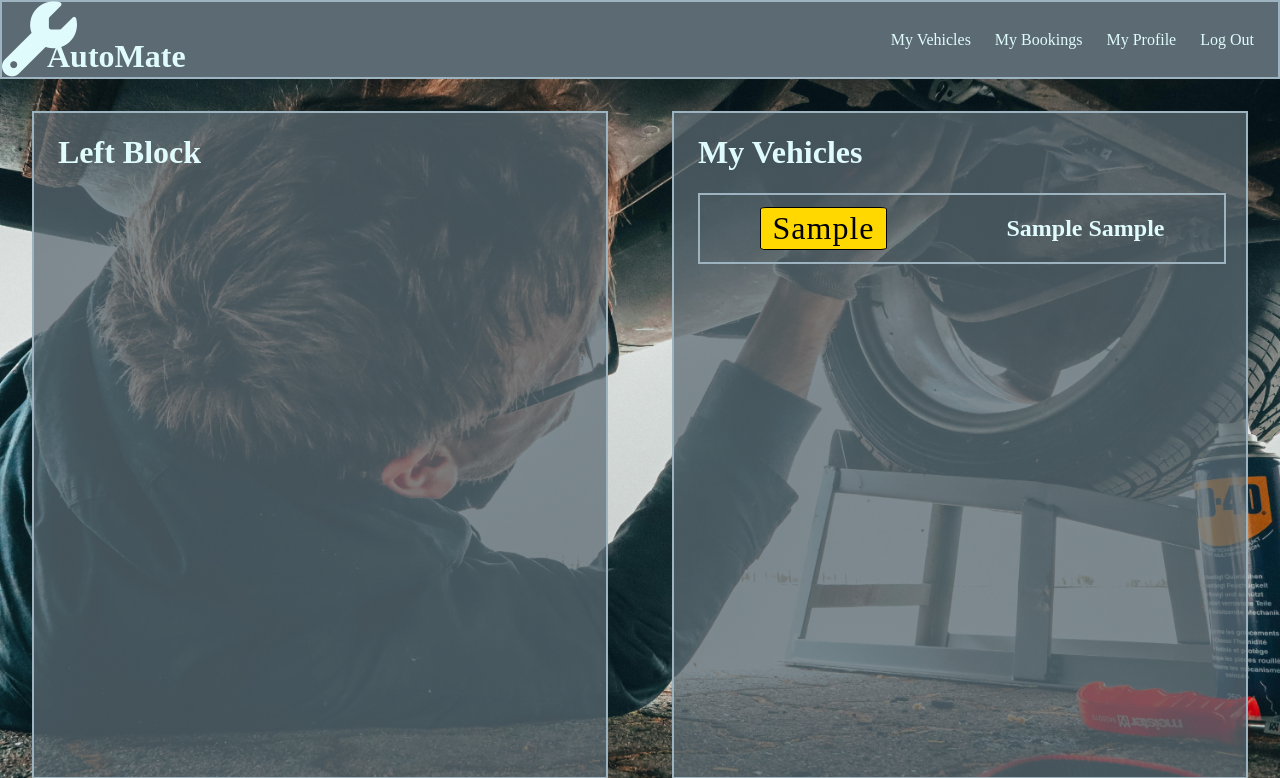
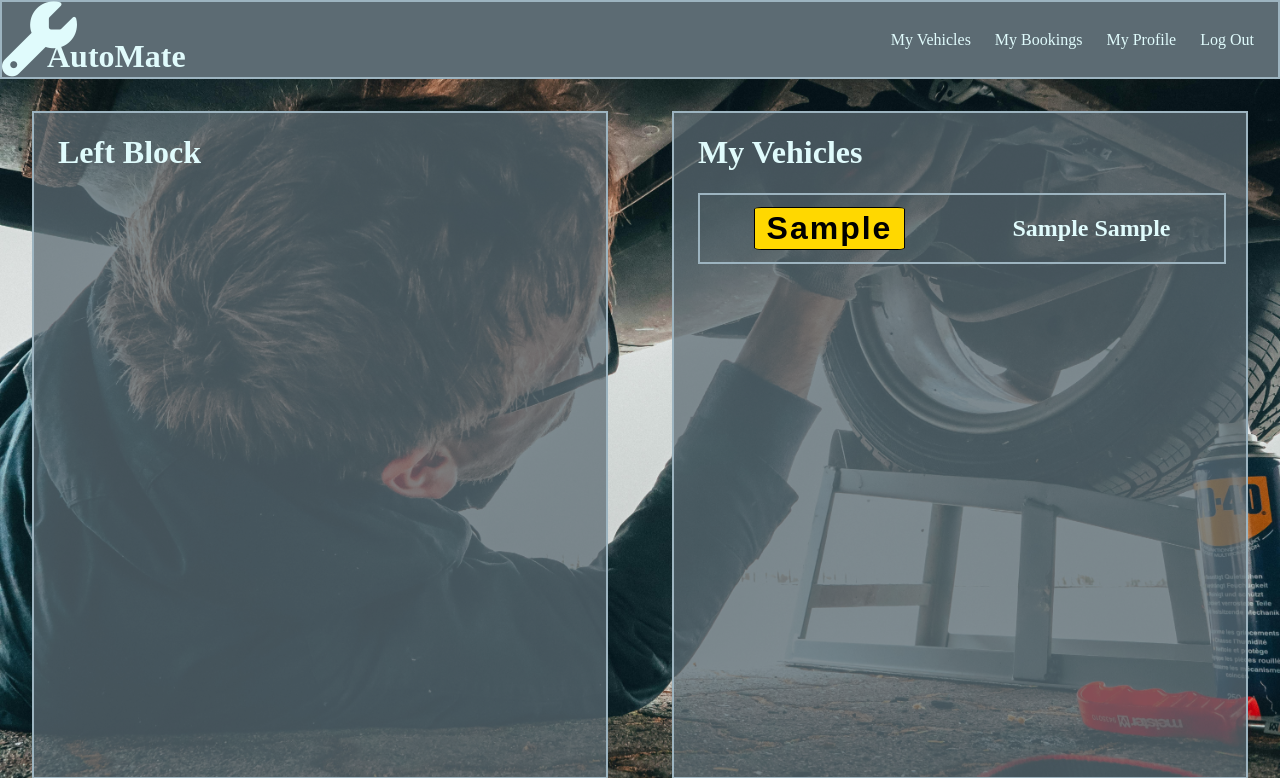
Before and after one commit to mikesealey/ci_pp3, a Django app: page /vehicles/ in a window 1280 px wide. Shown: the top 778 px of the page. Run offline with Django 4.2, Linux system fonts and the light colour scheme; a user stored in the database is signed in; tables that the repository leaves empty hold one stand-in row (values such as "Sample post"); some web fonts are replaced.

Commit message:
adds numberplate font

```diff
--- a/static/css/style.css
+++ b/static/css/style.css
@@ -4,8 +4,14 @@ C2DFE3 - Light Blue - Positive Button
 9DB4C0 - Cadet Gray - Negative Button
 5c6B73 - Payne's Gray - Lowlight
 011502 - NIght - Background
+*/
+@font-face {
+    font-family: 'Mandatory';
+    src: url('/fonts/Mandatory.woff') format('woff');
+    font-weight: normal;
+    font-style: normal;
+}
 
-*/
 * {
     color: #E0FBFC;
 }
@@ -96,9 +102,12 @@ nav ul li {
     aspect-ratio: 520 / 111;
     border: 1px solid black;
     border-radius: 5%;
-    font-family: sans-serif monospace;
     color: black;
     padding: 2px 12px;
     letter-spacing: 1px;
     font-size: 32px;
+    font-family: 'Mandatory', sans-serif;
+    font-size: 2rem;
+    letter-spacing: 2px;
+    font-weight: bold;
 }
```
Also changed, not shown: static/fonts/Mandatory.otf (added).
